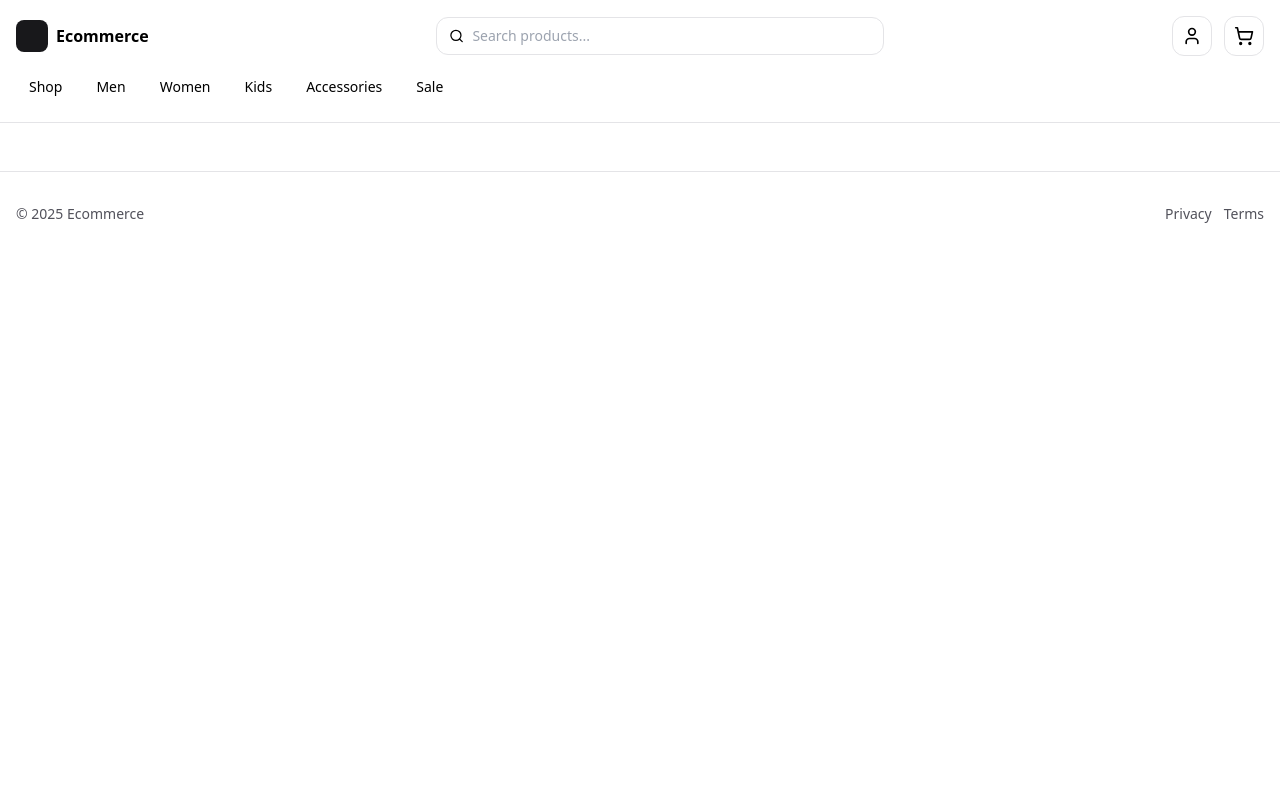
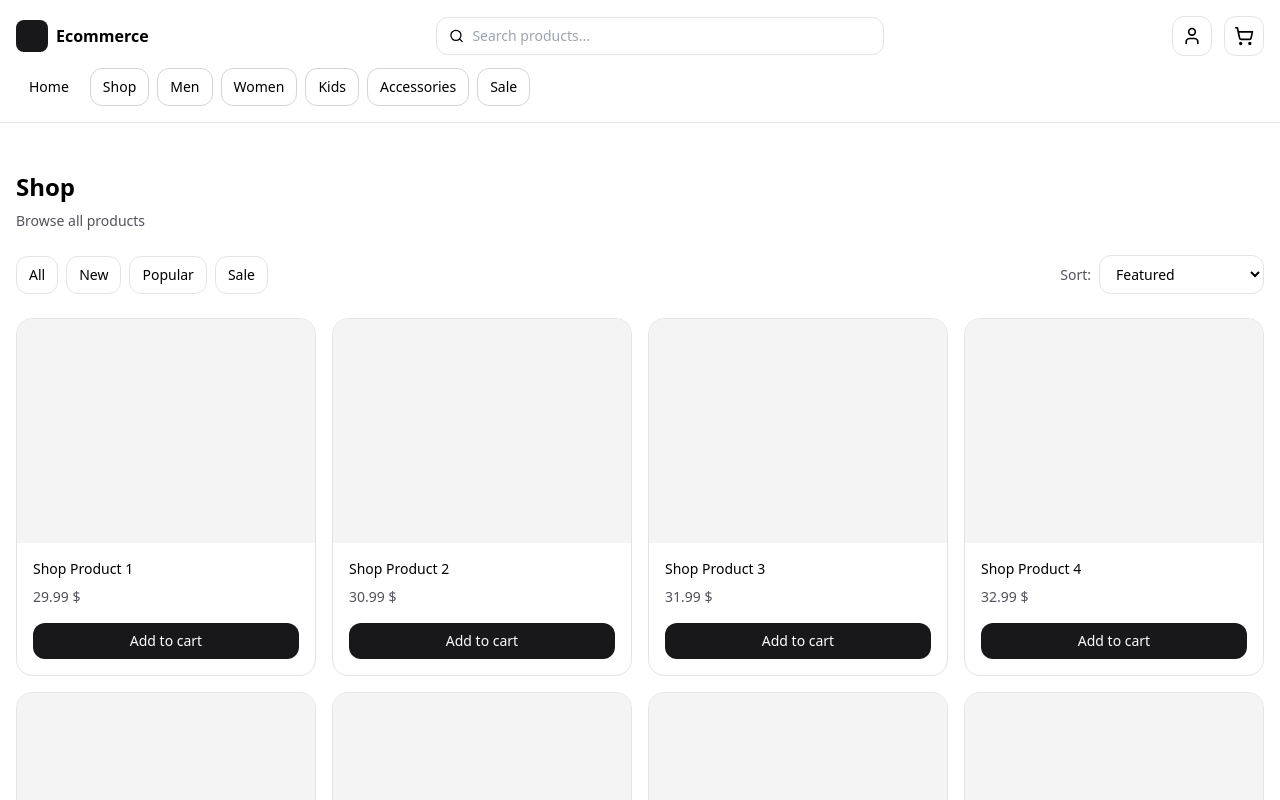
Before and after one commit to eylem-emel/EcommerceProject-eylem.emel, a React (Vite) app: page /shop in a window 1280 px wide. Shown: the top 800 px of the page. Built offline with nearby package versions, Linux system fonts and the light colour scheme.

Commit message:
feat: implement ShopPage component with product listing and sorting options; update Header navigation

```diff
--- a/src/App.jsx
+++ b/src/App.jsx
@@ -2,17 +2,22 @@ import { Routes, Route } from "react-router-dom";
 import Header from "./layout/Header";
 import PageContent from "./layout/PageContent";
 import Footer from "./layout/Footer";
+
 import HomePage from "./pages/HomePage";
+import ShopPage from "./pages/ShopPage";
 
 export default function App() {
   return (
     <div className="min-h-screen flex flex-col">
       <Header />
+
       <PageContent>
         <Routes>
           <Route path="/" element={<HomePage />} />
+          <Route path="/shop" element={<ShopPage />} />
         </Routes>
       </PageContent>
+
       <Footer />
     </div>
   );
--- a/src/layout/Header.jsx
+++ b/src/layout/Header.jsx
@@ -1,7 +1,17 @@
-import { Link, NavLink } from "react-router-dom";
+import { NavLink, Link } from "react-router-dom";
 import { Search, ShoppingCart, User } from "lucide-react";
 
 export default function Header() {
+  const menu = [
+    { label: "Home", to: "/" },
+    { label: "Shop", to: "/shop" },
+    { label: "Men", to: "/shop" },
+    { label: "Women", to: "/shop" },
+    { label: "Kids", to: "/shop" },
+    { label: "Accessories", to: "/shop" },
+    { label: "Sale", to: "/shop" },
+  ];
+
   return (
     <header className="w-full border-b border-zinc-200">
       <div className="w-full max-w-7xl mx-auto px-4 py-4 flex flex-col gap-3">
@@ -32,13 +42,18 @@ export default function Header() {
         </div>
 
         <nav className="flex items-center gap-2 overflow-x-auto">
-          {["Shop", "Men", "Women", "Kids", "Accessories", "Sale"].map((item) => (
+          {menu.map((item) => (
             <NavLink
-              key={item}
-              to="/"
-              className="text-sm whitespace-nowrap px-3 py-2 rounded-xl border border-transparent hover:border-zinc-200"
+              key={item.label}
+              to={item.to}
+              className={({ isActive }) =>
+                [
+                  "text-sm whitespace-nowrap px-3 py-2 rounded-xl border",
+                  isActive ? "border-zinc-300" : "border-transparent hover:border-zinc-200",
+                ].join(" ")
+              }
             >
-              {item}
+              {item.label}
             </NavLink>
           ))}
         </nav>
--- /dev/null
+++ b/src/pages/ShopPage.jsx
@@ -0,0 +1,52 @@
+import ProductCard from "../components/ProductCard";
+
+export default function ShopPage() {
+  const products = Array.from({ length: 12 }).map((_, i) => ({
+    id: i + 1,
+    title: `Shop Product ${i + 1}`,
+    price: `${(29.99 + i).toFixed(2)} $`,
+  }));
+
+  return (
+    <div className="w-full flex flex-col gap-6 py-6">
+      <div className="w-full flex flex-col gap-2">
+        <h1 className="text-xl sm:text-2xl font-semibold">Shop</h1>
+        <p className="text-sm text-zinc-600">Browse all products</p>
+      </div>
+
+      <div className="w-full flex flex-col sm:flex-row gap-3 sm:items-center sm:justify-between">
+        <div className="flex flex-wrap gap-2">
+          {["All", "New", "Popular", "Sale"].map((t) => (
+            <button
+              key={t}
+              className="px-3 py-2 rounded-xl border border-zinc-200 text-sm"
+            >
+              {t}
+            </button>
+          ))}
+        </div>
+
+        <div className="flex items-center gap-2">
+          <span className="text-sm text-zinc-600">Sort:</span>
+          <select className="px-3 py-2 rounded-xl border border-zinc-200 text-sm bg-white">
+            <option>Featured</option>
+            <option>Price: Low to High</option>
+            <option>Price: High to Low</option>
+            <option>Newest</option>
+          </select>
+        </div>
+      </div>
+
+      <div className="w-full flex flex-wrap gap-4">
+        {products.map((p) => (
+          <div
+            key={p.id}
+            className="w-full sm:w-[calc(50%-0.5rem)] lg:w-[calc(25%-0.75rem)] flex"
+          >
+            <ProductCard title={p.title} price={p.price} />
+          </div>
+        ))}
+      </div>
+    </div>
+  );
+}
```
